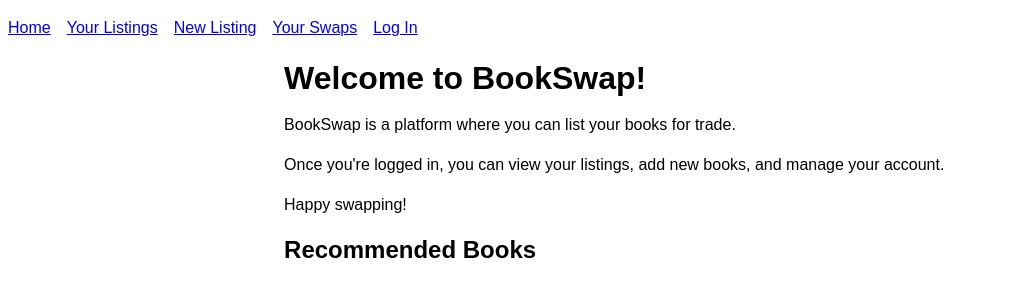
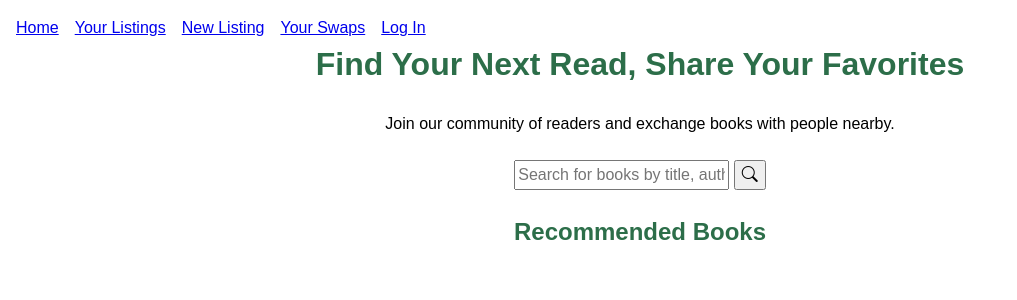
Before and after one commit to jhthompson/book-swap, a Django app: page / in a window 1280 px wide. Shown: the top 300 px of the page, without its empty margins (0-1017 px from the left). Run offline with Django 5.2, Linux system fonts and the light colour scheme.

Commit message:
Tidy up more CSS styles

```diff
--- a/core/static/core/css/base.css
+++ /dev/null
@@ -1,122 +0,0 @@
-:root {
-    --ratio: 1.5;
-    --s-5: calc(var(--s-4) / var(--ratio));
-    --s-4: calc(var(--s-3) / var(--ratio));
-    --s-3: calc(var(--s-2) / var(--ratio));
-    --s-2: calc(var(--s-1) / var(--ratio));
-    --s-1: calc(var(--s0) / var(--ratio));
-    --s0: 1rem;
-    --s1: calc(var(--s0) * var(--ratio));
-    --s2: calc(var(--s1) * var(--ratio));
-    --s3: calc(var(--s2) * var(--ratio));
-    --s4: calc(var(--s3) * var(--ratio));
-    --s5: calc(var(--s4) * var(--ratio));
-
-    --measure: 80ch;
-}
-
-* {
-    font-family: sans-serif;
-}
-
-* {
-    max-inline-size: var(--measure);
-}
-
-html,
-body,
-div,
-header,
-nav,
-main,
-footer {
-    max-inline-size: none;
-}
-
-.center {
-    box-sizing: content-box;
-    margin-inline: auto;
-    max-inline-size: var(--measure);
-}
-
-.cluster {
-    display: flex;
-    flex-wrap: wrap;
-    gap: var(--space, 1rem);
-    justify-content: flex-start;
-    align-items: center;
-}
-
-.list-style\:none {
-    list-style: none;
-}
-
-.max-inline-size\:none {
-    max-inline-size: none;
-}
-
-.padding\:0 {
-    padding: 0;
-}
-
-.margin\:0 {
-    margin: 0;
-}
-
-.box {
-    padding: var(--s1);
-    border: var(--border-thin, 1px) solid;
-    --color-light: #fff;
-    --color-dark: #000;
-    color: var(--color-dark);
-    background-color: var(--color-light);
-}
-
-.box * {
-    color: inherit;
-}
-
-.box.invert {
-    color: var(--color-light);
-    background-color: var(--color-dark);
-}
-
-.reel {
-    display: flex;
-    block-size: auto;
-    overflow-x: auto;
-    overflow-y: hidden;
-    scrollbar-color: #fff #000;
-}
-
-.reel::-webkit-scrollbar {
-    block-size: 1rem;
-}
-
-.reel::-webkit-scrollbar-track {
-    background-color: #000;
-}
-
-.reel::-webkit-scrollbar-thumb {
-    background-color: #000;
-    background-image: linear-gradient(#000 0, #000 0.25rem, #fff 0.25rem, #fff 0.75rem, #000 0.75rem);
-}
-
-.reel>* {
-    flex: 0 0 auto;
-}
-
-
-.reel>img {
-    block-size: 100%;
-    flex-basis: auto;
-    width: auto;
-}
-
-.reel>*+* {
-    margin-inline-start: 1rem;
-}
-
-.reel.overflowing {
-    padding-block-end: 1rem;
-}
--- /dev/null
+++ b/core/static/core/css/block/block.css
@@ -0,0 +1,3 @@
+.book-card {
+    max-width: 200px;
+}
--- /dev/null
+++ b/core/static/core/css/global.css
@@ -0,0 +1,24 @@
+:root {
+    --ratio: 1.5;
+    --s-5: calc(var(--s-4) / var(--ratio));
+    --s-4: calc(var(--s-3) / var(--ratio));
+    --s-3: calc(var(--s-2) / var(--ratio));
+    --s-2: calc(var(--s-1) / var(--ratio));
+    --s-1: calc(var(--s0) / var(--ratio));
+    --s0: 1rem;
+    --s1: calc(var(--s0) * var(--ratio));
+    --s2: calc(var(--s1) * var(--ratio));
+    --s3: calc(var(--s2) * var(--ratio));
+    --s4: calc(var(--s3) * var(--ratio));
+    --s5: calc(var(--s4) * var(--ratio));
+
+    --primary: #2c6e49;
+}
+
+* {
+    font-family: sans-serif;
+}
+
+body {
+    padding: var(--s0);
+}
--- a/core/static/core/css/reset.css
+++ b/core/static/core/css/reset.css
@@ -1,77 +1,74 @@
 /*
-Based on Piccalilli
-https://piccalil.li/blog/a-more-modern-css-reset/
+    Josh Comeau's CSS Reset
+    https://www.joshwcomeau.com/css/custom-css-reset/
 */
 
-/* Box sizing rules */
+/* 1. Use a more-intuitive box-sizing model */
 *,
 *::before,
 *::after {
     box-sizing: border-box;
 }
 
-/* Prevent font size inflation */
-html {
-    -moz-text-size-adjust: none;
-    -webkit-text-size-adjust: none;
-    text-size-adjust: none;
+/* 2. Remove default margin */
+* {
+    margin: 0;
 }
 
-/* Remove default margin in favour of better control in authored CSS */
-body,
+/* 3. Enable keyword animations */
+@media (prefers-reduced-motion: no-preference) {
+    html {
+        interpolate-size: allow-keywords;
+    }
+}
+
+body {
+    /* 4. Add accessible line-height */
+    line-height: 1.5;
+    /* 5. Improve text rendering */
+    -webkit-font-smoothing: antialiased;
+}
+
+/* 6. Improve media defaults */
+img,
+picture,
+video,
+canvas,
+svg {
+    display: block;
+    max-width: 100%;
+}
+
+/* 7. Inherit fonts for form controls */
+input,
+button,
+textarea,
+select,
+::file-selector-button {
+    font: inherit;
+}
+
+/* 8. Avoid text overflows */
+p,
 h1,
 h2,
 h3,
 h4,
-p,
-figure,
-blockquote,
-dl,
-dd {
-    margin-block-end: 0;
+h5,
+h6 {
+    overflow-wrap: break-word;
 }
 
-/* Set core body defaults */
-body {
-    line-height: 1.5;
+/* 9. Improve line wrapping */
+p {
+    text-wrap: pretty;
 }
 
-/* Set shorter line heights on headings and interactive elements */
 h1,
 h2,
 h3,
 h4,
-button,
-input,
-label {
-    line-height: 1.1;
-}
-
-/* Balance text wrapping on headings */
-h1,
-h2,
-h3,
-h4 {
+h5,
+h6 {
     text-wrap: balance;
 }
-
-/* Make images easier to work with */
-img,
-picture {
-    max-width: 100%;
-    display: block;
-}
-
-/* Inherit fonts for inputs and buttons */
-input,
-button,
-textarea,
-select {
-    font-family: inherit;
-    font-size: inherit;
-}
-
-/* Make sure textareas without a rows attribute are not tiny */
-textarea:not([rows]) {
-    min-height: 10em;
-}
--- /dev/null
+++ b/core/static/core/css/utility/utility.css
@@ -0,0 +1,91 @@
+.stack {
+    display: flex;
+    flex-direction: column;
+    justify-content: flex-start;
+}
+
+.stack>* {
+    margin-block: 0;
+}
+
+.stack>*+* {
+    margin-block-start: var(--space, 1.5rem);
+}
+
+.box {
+    padding: var(--s0);
+    border: var(--border-thin, 1px) solid;
+}
+
+.box * {
+    color: inherit;
+}
+
+.center {
+    box-sizing: content-box;
+    margin-inline: auto;
+    max-inline-size: var(--measure, 65ch);
+}
+
+.cluster {
+    display: flex;
+    flex-wrap: wrap;
+    gap: var(--space, 1rem);
+    justify-content: flex-start;
+    align-items: center;
+}
+
+.reel {
+    display: flex;
+    block-size: auto;
+    overflow-x: auto;
+    overflow-y: hidden;
+    scrollbar-color: #fff #000;
+}
+
+.reel>* {
+    flex: 0 0 auto;
+}
+
+
+.reel>img {
+    block-size: 100%;
+    flex-basis: auto;
+    width: auto;
+}
+
+.reel>*+* {
+    margin-inline-start: 1rem;
+}
+
+.reel.overflowing {
+    padding-block-end: 1rem;
+}
+
+.max-inline-size\:none {
+    max-inline-size: none;
+}
+
+.list-style\:none {
+    list-style: none;
+}
+
+.padding\:0 {
+    padding: 0;
+}
+
+.text-align\:center {
+    text-align: center;
+}
+
+.margin-inline-start\:s-2 {
+    margin-inline-start: var(--s-2);
+}
+
+.color-primary {
+    color: var(--primary);
+}
+
+.margin-block-start\:s0 {
+    margin-block-start: var(--s0);
+}
--- a/core/templates/core/base.html
+++ b/core/templates/core/base.html
@@ -7,7 +7,10 @@
     <meta name="viewport" content="width=device-width, initial-scale=1.0">
     <title>BookSwap</title>
     <link rel="stylesheet" href="{% static 'core/css/reset.css' %}">
-    <link rel="stylesheet" href="{% static 'core/css/base.css' %}">
+    <link rel="stylesheet" href="{% static 'core/css/global.css' %}">
+    <link rel="stylesheet" href="{% static 'core/css/utility/utility.css' %}">
+    <link rel="stylesheet" href="{% static 'core/css/block/block.css' %}">
+    <link rel="stylesheet" href="https://cdn.jsdelivr.net/npm/bootstrap-icons@1.13.1/font/bootstrap-icons.min.css">
 </head>
 <body>
     <header>
@@ -31,7 +34,7 @@
         </nav>
     </header>
 
-    <main class="center">
+    <main>
         {% block main %}{% endblock main %}
     </main>
 
--- a/core/templates/core/index.html
+++ b/core/templates/core/index.html
@@ -1,20 +1,39 @@
 {% extends "core/base.html" %}
 
 {% block main %}
-<h1>Welcome to BookSwap!</h1>
-<p>BookSwap is a platform where you can list your books for trade.</p>
-<p>Once you're logged in, you can view your listings, add new books, and manage your account.</p>
-<p>Happy swapping!</p>
+<div class="stack">
+    <h1 class="center text-align:center color-primary">Find Your Next Read, Share Your Favorites</h1>
+    <p class="center text-align:center">Join our community of readers and exchange books with people nearby.</p>
 
-<h2>Recommended Books</h2>
+    <form class="center text-align:center" action="{% url 'index' %}" method="get">
+        <input type="text" name="search" placeholder="Search for books by title, author, or genre...">
+        <button>
+            <i class="bi bi-search"></i>
+        </button>
+    </form>
+
+    <div>
+        <h2 class="center text-align:center color-primary">Recommended Books</h2>
         <ul class="reel padding:0">
             {% for listing in listings %}
-        <li class="list-style:none" style="max-width: 300px; display: grid;">
+                <li class="list-style:none">
+                    <article class="book-card box stack">
+                        <img src="{{ listing.cover_photo.url }}" style="max-width: 100px"/>
+                        <div>
                             <h3 class="margin:0">{{ listing.title }}</h3>
-            <img src="{{ listing.cover_photo.url }}" style="max-width: 100px"/>
-            <a href="{% url 'new_swap' %}?proposed_to={{ listing.owner.id }}&requested_book_listing_ids={{ listing.id }}">SWAP</a>
+                            <a href="{% url 'new_swap' %}?proposed_to={{ listing.owner.id }}&requested_book_listing_ids={{ listing.id }}">
+                                Swap<i class="bi bi-arrow-left-right margin-inline-start:s-2"></i>
+                            </a>
+                        </div>
+
+                    </article>
                 </li>
             {% endfor %}
         </ul>
+    </div>
+</div>
+
+
+
 
 {% endblock main %}
--- a/core/templates/core/new_swap.html
+++ b/core/templates/core/new_swap.html
@@ -1,13 +1,13 @@
 {% extends "core/base.html" %}
 
 {% block main %}
-<h1>Propose Swap with {{ proposed_to.username }}</h1>
+<h1 class="center text-align:center color-primary">Propose Swap with {{ proposed_to.username }}</h1>
 
-<form method="post">
+<form class="center" method="post">
     {% csrf_token %}
     <table>
         {{ formset }}
     </table>
-    <input type="submit" value="Propose Swap">
+    <input class="margin-block-start:s0" type="submit" value="Propose Swap">
 </form>
 {% endblock main %}
```
Lines whose indentation alone changed are shown as unchanged.
